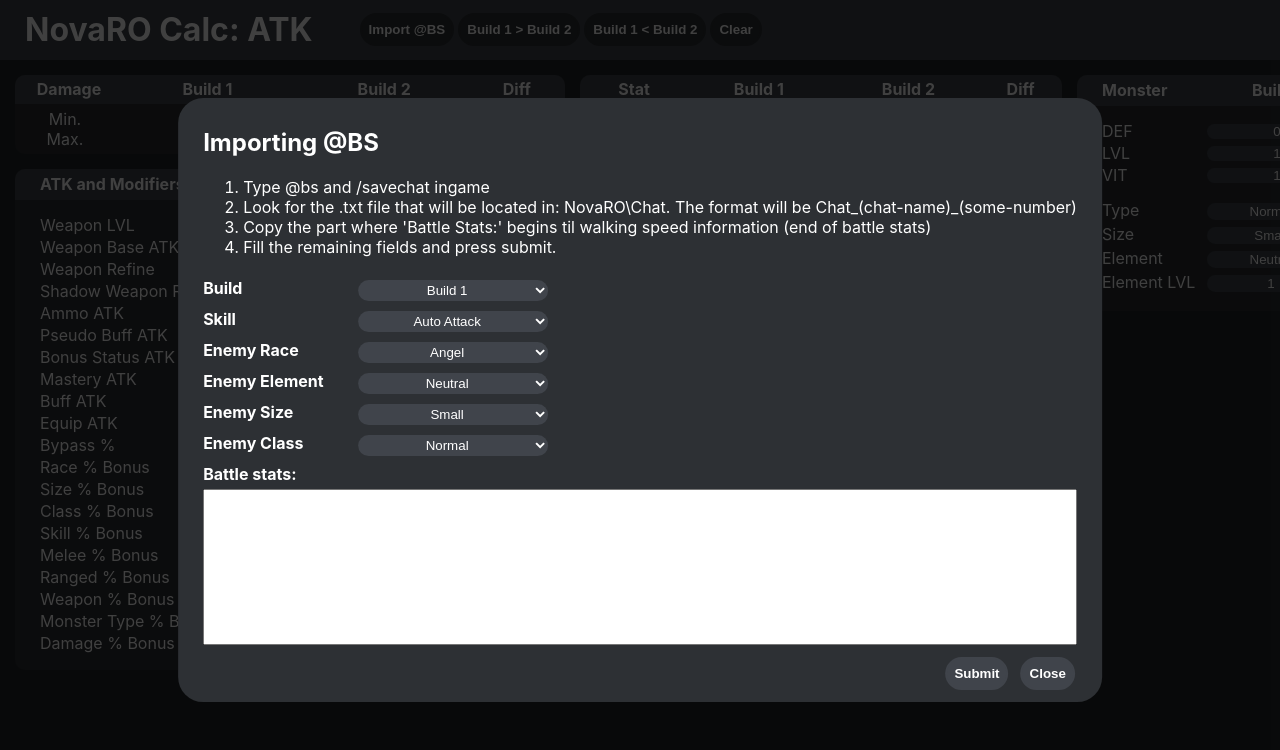
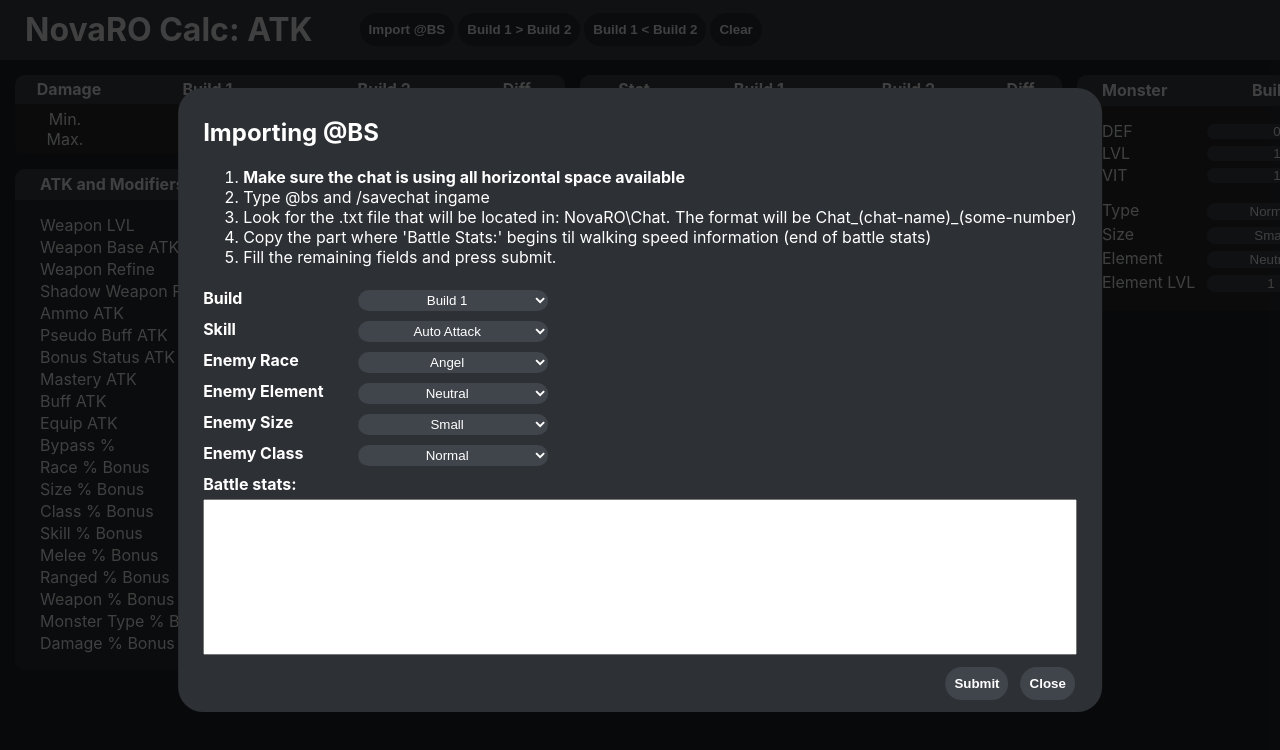
Before and after one commit to jadsonluan/novaro-calc, a React (Create React App) app: page / in a window 1280 px wide. Both pictures are taken after a click on the button "Import @BS". Shown: the top 750 px of the page. Built offline with nearby package versions, Linux system fonts and the light colour scheme.

Commit message:
Add instrution about import bs

```diff
--- a/src/components/ImportBS/index.tsx
+++ b/src/components/ImportBS/index.tsx
@@ -107,6 +107,9 @@
       >
         <h2>Importing @BS</h2>
         <ol>
+          <li>
+            <b>Make sure the chat is using all horizontal space available</b>
+          </li>
           <li>Type @bs and /savechat ingame</li>
           <li>
             Look for the .txt file that will be located in: NovaRO\Chat. The
```
